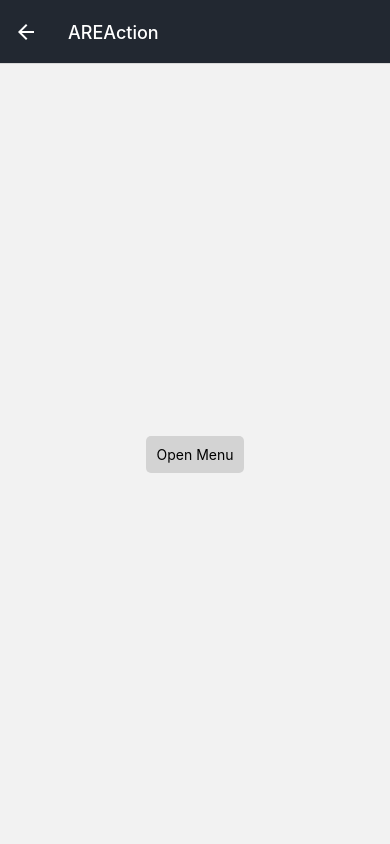
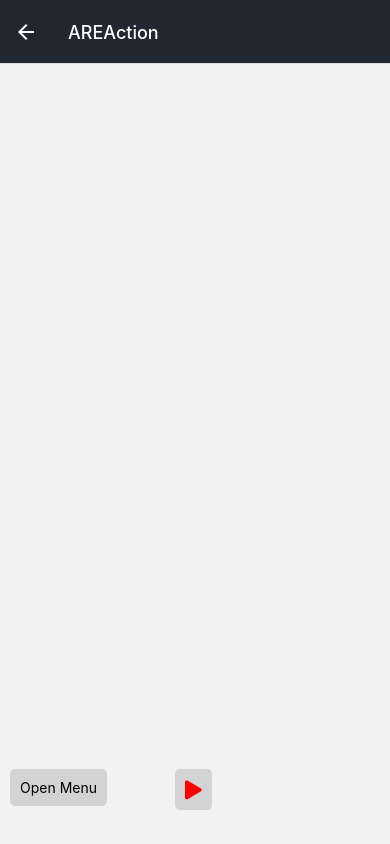
Before and after one commit to VictorHarri-Chal/AREA, a React Native app in the folder mobile/: screen /Dashboard in a window 390 px wide. Built offline with nearby package versions, Linux system fonts and the light colour scheme.

Commit message:
[ADD] Collisions, adaptatives rect block, validate button and more

```diff
--- a/mobile/src/components/Draggable/Draggable.js
+++ b/mobile/src/components/Draggable/Draggable.js
@@ -1,5 +1,5 @@
 import React, { Component } from 'react';
-import { View, PanResponder, StyleSheet } from 'react-native';
+import { View, Text, PanResponder, StyleSheet, Dimensions } from 'react-native';
 
 class Rectangle extends Component {
     constructor(props) {
@@ -8,14 +8,21 @@ class Rectangle extends Component {
             x: 0,
             y: 0,
             initialX: 0,
-            initialY: 0
+            initialY: 0,
+            color: props.color,
+            title: props.title
         };
+        const windowWidth = Dimensions.get('window').width;
+        const windowHeight = Dimensions.get('window').height;
 
         this.panResponder = PanResponder.create({
             onMoveShouldSetPanResponder: (evt, gestureState) => {
                 return true;
             },
             onPanResponderMove: (evt, gestureState) => {
+                if (this.state.initialX + gestureState.dx < 0 || this.state.initialX + gestureState.dx + styles.rectangle.width > windowWidth ||
+                    this.state.initialY + gestureState.dy < 0 || this.state.initialY + gestureState.dy + styles.rectangle.height + 120 > windowHeight)
+                    return;
                 this.setState({
                     x: this.state.initialX + gestureState.dx,
                     y: this.state.initialY + gestureState.dy
@@ -38,10 +45,14 @@ class Rectangle extends Component {
 
     render() {
         return (
-            <View
-                {...this.panResponder.panHandlers}
-                style={[styles.rectangle, { left: this.state.x, top: this.state.y }]}
-            />
+            <>
+                <View
+                    {...this.panResponder.panHandlers}
+                    style={[styles.rectangle, { left: this.state.x, top: this.state.y, backgroundColor: this.state.color}]}
+                >
+                    <Text style={styles.rectangleText}>{this.state.title}</Text>
+                </View>
+            </>
         );
     }
 }
@@ -50,8 +61,15 @@ const styles = StyleSheet.create({
     rectangle: {
         width: 100,
         height: 50,
-        backgroundColor: 'red',
-        position: 'absolute'
+        borderRadius: 5,
+        position: 'absolute',
+        justifyContent: 'center'
+    },
+    rectangleText: {
+        color: 'black',
+        fontSize: 15,
+        padding: 5,
+        textAlign: 'center'
     }
 });
 
@@ -59,20 +77,20 @@ export default Rectangle;
 
 
 
-class MyCollision extends React.Component {
-    render() {
-        return (
-            <Collision shape="rect" coords={this.props.coords}>
-                <View
-                    style={[
-                        styles.rectangle,
-                        {
-                            left: this.props.coords.x,
-                            top: this.props.coords.y
-                        }
-                    ]}
-                />
-            </Collision>
-        );
-    }
-}
+// class MyCollision extends React.Component {
+//     render() {
+//         return (
+//             <Collision shape="rect" coords={this.props.coords}>
+//                 <View
+//                     style={[
+//                         styles.rectangle,
+//                         {
+//                             left: this.props.coords.x,
+//                             top: this.props.coords.y
+//                         }
+//                     ]}
+//                 />
+//             </Collision>
+//         );
+//     }
+// }
--- a/mobile/src/pages/Dashboard/index.js
+++ b/mobile/src/pages/Dashboard/index.js
@@ -1,11 +1,13 @@
 import React, { useState } from 'react';
 import { View, Text, StyleSheet, TouchableOpacity } from 'react-native';
 import Icon from 'react-native-vector-icons/FontAwesome5';
+import Rectangle from '../../components/Draggable/Draggable.js';
 
 const Dashboard = () => {
   const [menuVisible, setMenuVisible] = useState(false);
   const [selectedButton, setSelectedButton] = useState(null);
   const [currentBlocType, setCurrentBlocType] = useState("action_blocs");
+  const [boxes, setBoxes] = useState([]);
 
   const [menuButtons, setMenuButtons] = useState([
     {
@@ -69,9 +71,20 @@ const Dashboard = () => {
 
   return (
     <View style={styles.container}>
-      <TouchableOpacity onPress={() => setMenuVisible(true)}>
-        <Text style={styles.openMenuButton}>Open Menu</Text>
-      </TouchableOpacity>
+      <>
+        <TouchableOpacity onPress={() => {
+          setMenuVisible(true)}}>
+          <Text style={styles.openMenuButton}>Open Menu</Text>
+        </TouchableOpacity>
+        <TouchableOpacity onPress={() => {}}>
+          <View style={styles.validateMenuButton}>
+            <Icon name={"play"} size={19} color={"red"}/>
+          </View>
+        </TouchableOpacity>
+        {boxes.map(box => (
+          <Rectangle key={box.key} title={box.title} color={box.color}></Rectangle>
+        ))}
+      </>
       {menuVisible && (
         <View style={styles.menuContainer}>
           <View style={styles.menuLeft}>
@@ -85,10 +98,13 @@ const Dashboard = () => {
                 onPress={() => setSelectedButton(button.name)}
               >
                 <Icon name={button.icon} size={30} color={button.color} />
-                {console.log(menuButtons)}
                 <View style={[styles.buttonIndicator, { backgroundColor: button.login ? 'green' : 'red' }]} />
               </TouchableOpacity>
             ))}
+            <TouchableOpacity onPress={() => {
+              setMenuVisible(false)}}>
+              <Text style={styles.closeMenuButton}>Close Menu</Text>
+            </TouchableOpacity>
           </View>
           <View style={styles.menuRight}>
             {selectedButton ? (
@@ -109,7 +125,7 @@ const Dashboard = () => {
                   ) : (
                     <>
                       <TouchableOpacity class="actionButton"
-                      style={styles.actionButton}
+                      style={[styles.actionButton, { backgroundColor: currentBlocType === "action_blocs" ? 'white' : 'lightgray'}]}
                       onPress={() => {
                         setCurrentBlocType("action_blocs");
                       }}
@@ -117,7 +133,7 @@ const Dashboard = () => {
                         <Text style={styles.actionReactionButtonText} >Action</Text>
                       </TouchableOpacity>
                       <TouchableOpacity class="reactionButton"
-                      style={styles.reactionButton}
+                      style={[styles.reactionButton, { backgroundColor: currentBlocType === "reaction_blocs" ? 'white' : 'lightgray'}]}
                       onPress={() => {
                         setCurrentBlocType("reaction_blocs");
                       }}
@@ -128,6 +144,7 @@ const Dashboard = () => {
                       style={[styles.rectangleButton, { backgroundColor: menuButtons.find(button => button.name === selectedButton).color}]}
                       onPress={() => {
                         setMenuVisible(false);
+                        setBoxes(boxes => [...boxes, {key: boxes.length+1, title: defineBlocType(), color: menuButtons.find(button => button.name === selectedButton).color}])
                       }}
                       >
                         <Text style={styles.actionReactionButtonText}>{defineBlocType()}</Text>
@@ -152,6 +169,25 @@ const styles = StyleSheet.create({
       justifyContent: 'center',
     },
     openMenuButton: {
+      position: 'absolute',
+      top: 315,
+      left: -185,
+      padding: 10,
+      backgroundColor: 'lightgray',
+      borderRadius: 5,
+    },
+    closeMenuButton: {
+      position: 'absolute',
+      top: 230,
+      left: 0,
+      padding: 10,
+      backgroundColor: 'white',
+      borderRadius: 5,
+    },
+    validateMenuButton: {
+      position: 'absolute',
+      top: 315,
+      left: -20,
       padding: 10,
       backgroundColor: 'lightgray',
       borderRadius: 5,
@@ -197,6 +233,7 @@ const styles = StyleSheet.create({
     menuButtonText: {
       color: 'black',
       fontSize: 20,
+      fontWeight: 'bold',
     },
     iconeMenuRight: {
         marginTop: 1,
@@ -214,7 +251,6 @@ const styles = StyleSheet.create({
       top: 90,
       left: 40,
       padding: 7,
-      backgroundColor: 'lightgray',
       borderRadius: 6,
     },
     reactionButton: {
```
